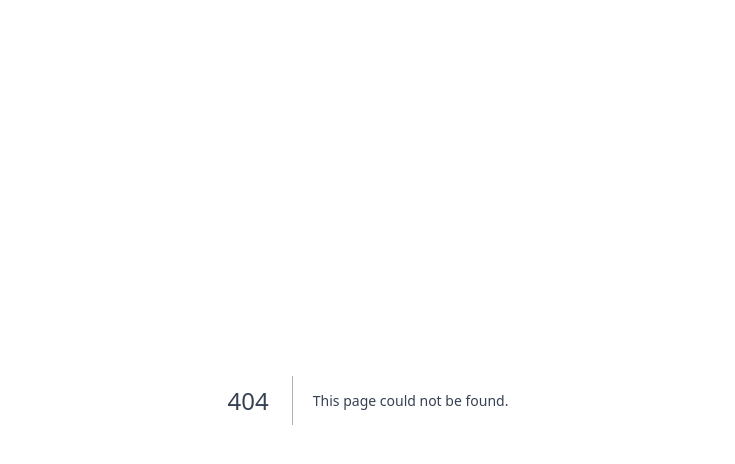
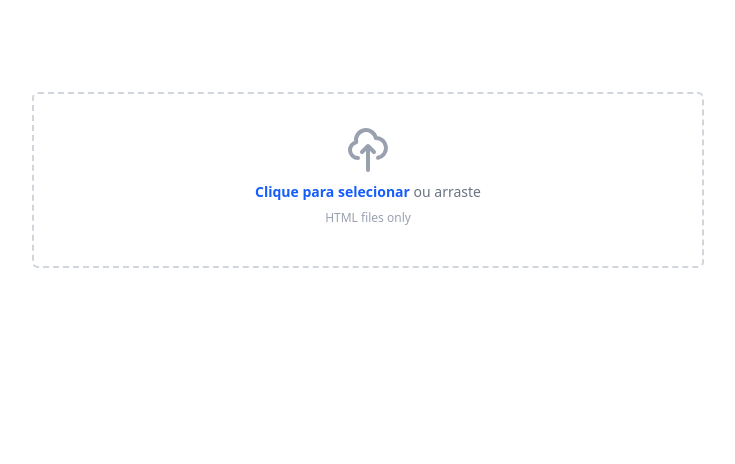
Before and after one commit to dotJosn/Paperless, a Next.js app: page /preview in a window 1280 px wide. Before the commit this address had no page. Shown: the top 464 px of the page, without its empty margins (272-1007 px from the left). Built offline with nearby package versions, Linux system fonts and the light colour scheme.

Commit message:
feat: html previwer

```diff
--- /dev/null
+++ b/src/app/preview/page.tsx
@@ -0,0 +1,143 @@
+"use client";
+import { useState, useEffect } from 'react';
+
+export default function HTMLPreviewer() {
+  const [htmlContent, setHtmlContent] = useState<string | null>(null);
+  const [previewUrl, setPreviewUrl] = useState<string | null>(null);
+  const [fileName, setFileName] = useState<string | null>(null);
+  const [isDragging, setIsDragging] = useState(false);
+
+  // Clean up object URLs
+  useEffect(() => {
+    return () => {
+      if (previewUrl) {
+        URL.revokeObjectURL(previewUrl);
+      }
+    };
+  }, [previewUrl]);
+
+  const handleFileInput = (e: React.ChangeEvent<HTMLInputElement>) => {
+    processFile(e.target.files?.[0]);
+  };
+
+  const handleDragOver = (e: React.DragEvent<HTMLLabelElement>) => {
+    e.preventDefault();
+    setIsDragging(true);
+  };
+
+  const handleDragLeave = () => {
+    setIsDragging(false);
+  };
+
+  const handleDrop = (e: React.DragEvent<HTMLLabelElement>) => {
+    e.preventDefault();
+    setIsDragging(false);
+    processFile(e.dataTransfer.files?.[0]);
+  };
+
+  const processFile = (file: File | undefined) => {
+    if (file) {
+      setFileName(file.name);
+      const reader = new FileReader();
+
+      reader.onload = (event) => {
+        setHtmlContent(event.target?.result as string);
+      };
+
+      reader.readAsText(file);
+    }
+  };
+
+  const handlePreview = () => {
+    if (htmlContent) {
+      const blob = new Blob([htmlContent], { type: 'text/html' });
+      const url = URL.createObjectURL(blob);
+      setPreviewUrl(url);
+    }
+  };
+
+  return (
+    <div className="min-h-screen p-8">
+      <div className="max-w-2xl mx-auto text-center">
+        <h1 className="text-3xl font-bold mb-6 text-white">Paperless HTML Previewer</h1>
+
+        <label
+          className={`block mb-4 border-2 ${isDragging ? 'border-blue-500 bg-blue-50' : 'border-gray-300'} border-dashed rounded-md p-8 text-center transition-colors cursor-pointer`}
+          onDragOver={handleDragOver}
+          onDragLeave={handleDragLeave}
+          onDrop={handleDrop}
+        >
+          <div className="flex flex-col items-center justify-center space-y-2">
+            <svg
+              className="w-12 h-12 text-gray-400"
+              fill="none"
+              stroke="currentColor"
+              viewBox="0 0 24 24"
+              xmlns="http://www.w3.org/2000/svg"
+            >
+              <path
+                strokeLinecap="round"
+                strokeLinejoin="round"
+                strokeWidth="2"
+                d="M7 16a4 4 0 01-.88-7.903A5 5 0 1115.9 6L16 6a5 5 0 011 9.9M15 13l-3-3m0 0l-3 3m3-3v12"
+              ></path>
+            </svg>
+
+            <p className="text-sm text-gray-500">
+              <span className="font-semibold text-blue-600">Clique para selecionar</span> ou arraste
+            </p>
+            <p className="text-xs text-gray-400">HTML files only</p>
+
+            <input
+              type="file"
+              accept=".html,text/html"
+              onChange={handleFileInput}
+              className="hidden"
+            />
+          </div>
+        </label>
+
+        {fileName && (
+          <div className="mb-4 p-3 bg-white rounded-md border border-gray-200">
+            <p className="text-sm font-medium text-gray-700">
+              Selected file: <span className="text-blue-600">{fileName}</span>
+            </p>
+          </div>
+        )}
+
+        {htmlContent && (
+          <button
+            onClick={handlePreview}
+            className="mb-4 px-6 py-3 bg-[#062E29] text-white rounded-md
+                     hover:bg-green-600 transition-colors font-medium
+                     focus:outline-none focus:ring-2 focus:ring-green-500 focus:ring-offset-2"
+          >
+            Show Preview
+          </button>
+        )}
+
+        {previewUrl && (
+          <div className="mt-6 border rounded-lg overflow-hidden shadow-lg bg-white">
+            <div className="px-4 py-3 border-b bg-gray-50 flex justify-between items-center">
+              <h3 className="font-medium text-gray-700">HTML Preview</h3>
+              <a
+                href={previewUrl}
+                target="_blank"
+                rel="noopener noreferrer"
+                className="text-sm text-blue-600 hover:underline"
+              >
+                Open in new tab
+              </a>
+            </div>
+            <iframe
+              title="HTML Preview"
+              src={previewUrl}
+              className="w-full h-96"
+              sandbox="allow-scripts"
+            />
+          </div>
+        )}
+      </div>
+    </div>
+  );
+}
```
